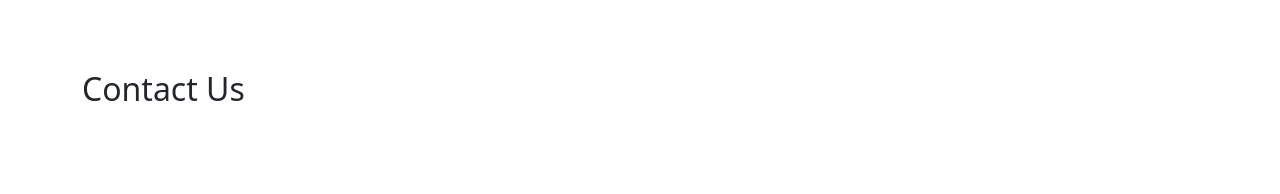
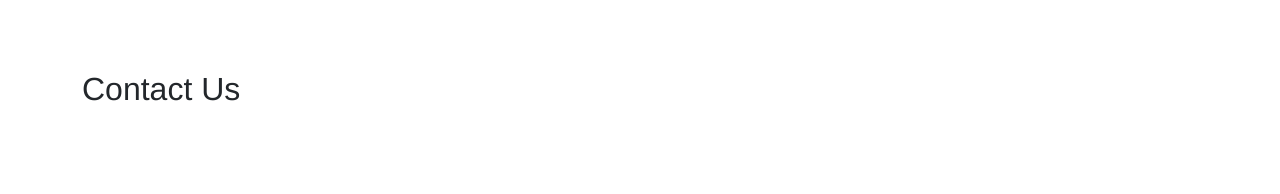
Before and after one commit to alecnoonan30/react-lfos, a React (Create React App) app: page /contact in a window 1280 px wide. Shown: the part 181-375 px from the top of the page. Built offline with nearby package versions, Linux system fonts and the light colour scheme.

Commit message:
Font Fix Update

```diff
--- a/src/index.css
+++ b/src/index.css
@@ -185,12 +185,14 @@ input[type=submit]:hover {
 @media only screen and (min-width: 601px) {
   .contheader {
     padding-bottom: 5%;
+    font-family: 'Arimo', sans-serif;
   }
 }
 
 @media only screen and (max-width: 600px) {
   .contheader {
     color: black;
+    font-family: 'Arimo', sans-serif;
   }
 }
 
```
